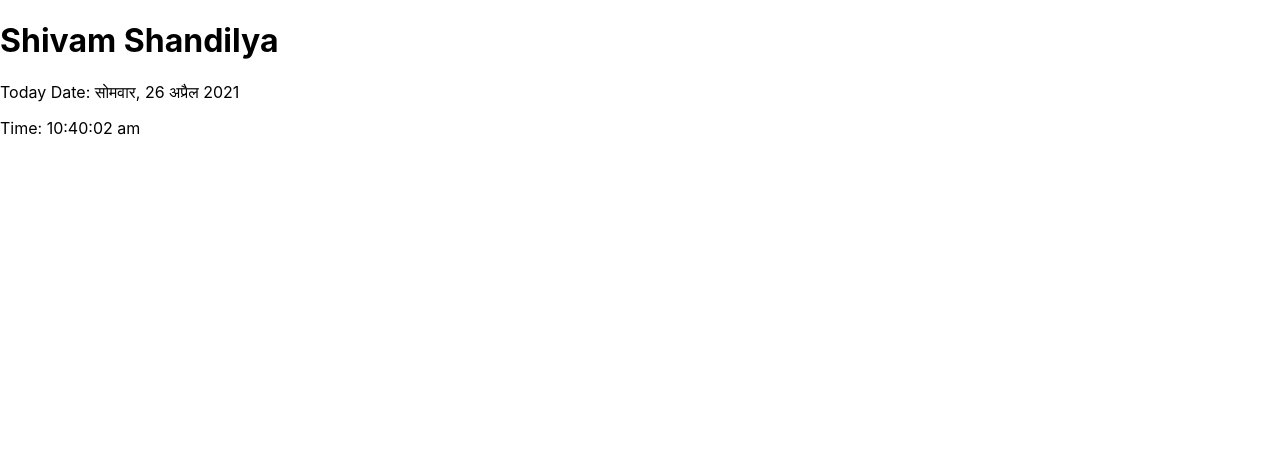
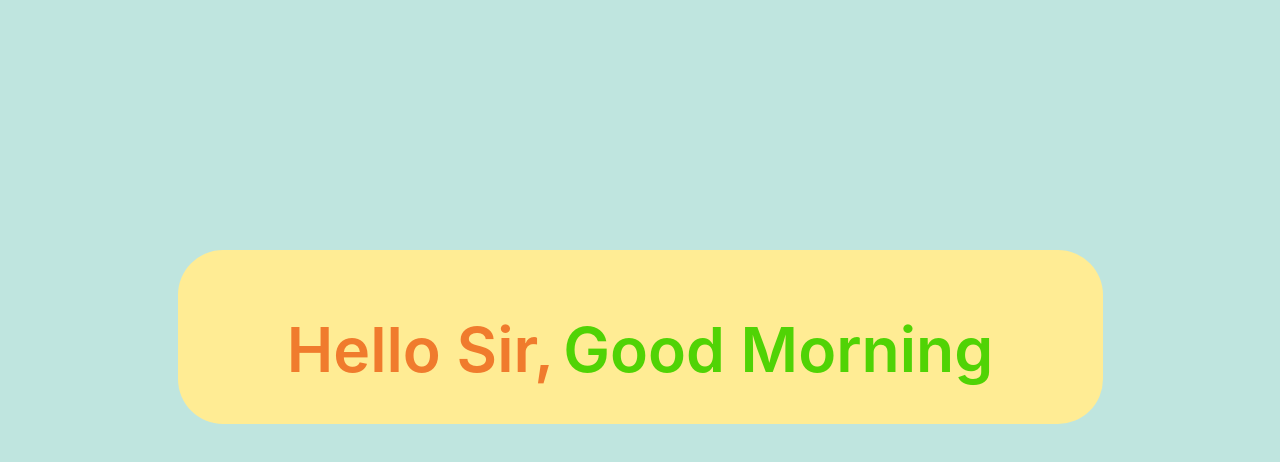
Before and after one commit to Shivam-Shandilya1/learningReact2, a React (Create React App) app: page / in a window 1280 px wide. Shown: the top 462 px of the page. Built offline with nearby package versions, Linux system fonts and the light colour scheme.

Commit message:
Task 3 inline css

```diff
--- a/src/index.css
+++ b/src/index.css
@@ -11,3 +11,39 @@ code {
   font-family: source-code-pro, Menlo, Monaco, Consolas, 'Courier New',
     monospace;
 }
+
+body
+{
+background-color: #bfe5df;
+}
+.para1
+{
+  text-align: center;
+  font-size: 3.9rem;
+  color:#f07b2d ;
+  display: inline-block;
+  font-weight: 649;
+  margin-top: 23px;
+
+
+}
+.para2
+{
+  text-align: center;
+  font-size: 3.9rem;
+  color:#50d305 ;
+  display: inline-block;
+  font-weight: 649;
+
+
+
+}
+.firstdiv
+{
+background-color: #ffec94;
+margin-top:250px;
+text-align: center;
+height: 174px;
+width: 925px;
+border-radius: 45px;
+}
--- a/src/index.js
+++ b/src/index.js
@@ -4,15 +4,15 @@ import './index.css';
 import App from './App';
 import reportWebVitals from './reportWebVitals';
 
-var today =new Date().toLocaleString('hi-IN',{weekday: 'long', year: 'numeric', month: 'long', day: 'numeric' });
-
 ReactDOM.render(
   <React.StrictMode>
     <>
-    <h1>Shivam Shandilya</h1>
-    <p>Today Date: {today}</p>
-    <p>Time: {new Date().toLocaleString('hi-IN', { hour: 'numeric',minute:'numeric',second:'numeric' , hour12: true })}</p>
-
+    <center>
+    <div className="firstdiv">
+      <p className="para1">Hello Sir,</p>&nbsp;&nbsp;
+      <p className="para2">Good Morning</p>
+    </div>
+    </center>
     </>
   </React.StrictMode>,
   document.getElementById('root')
```
